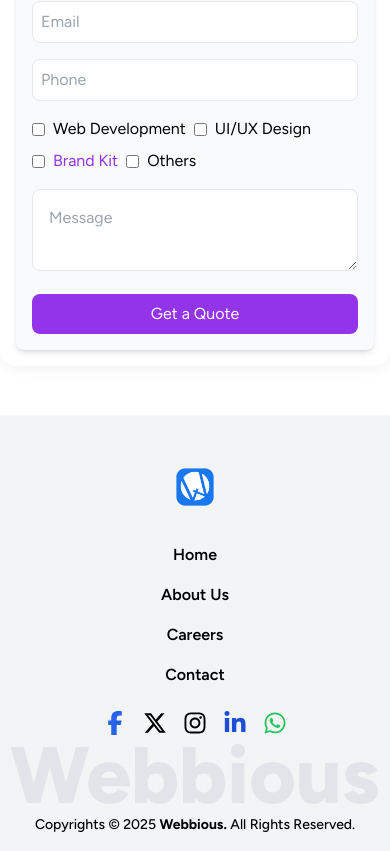
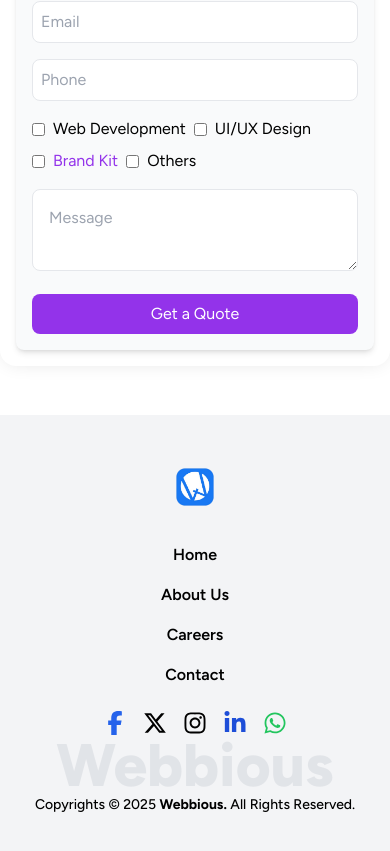
Before and after one commit to pradeep-08/Webbious, a React (Vite) app: page / in a window 390 px wide. Shown: the part 5474-6325 px from the top of the page. Built offline with nearby package versions, Linux system fonts and the light colour scheme.

Commit message:
footer bug has been fixed

```diff
--- a/src/Component/Hero.jsx
+++ b/src/Component/Hero.jsx
@@ -51,7 +51,7 @@
       <div className="relative flex items-center justify-center lg:justify-start min-h-[75vh] px-6 lg:px-24 py-12">
         <div className="max-w-4xl w-full text-center lg:text-left text-gray-100 sm:text-black transition-colors duration-500">
 
-          <div className="bg-black bg-opacity-40 p-6 rounded-xl sm:bg-transparent sm:p-0 sm:rounded-none transition-all duration-300">
+          <div className="bg-black h-[400px] bg-opacity-40 p-6 rounded-xl sm:bg-transparent sm:p-0 sm:rounded-none transition-all duration-300">
             <h1 className="text-3xl md:text-4xl lg:text-5xl font-bold leading-tight">
               Empowering Businesses with
               <br />
--- a/src/Component/fotter.jsx
+++ b/src/Component/fotter.jsx
@@ -26,9 +26,10 @@
                 </div>
             </div>
 
-            <div className="text-[80px] md:text-[300px] font-extrabold text-gray-300 text-center opacity-50 select-none leading-none">
+            <div className="text-6xl sm:text-8xl md:text-[150px] lg:text-[220px] xl:text-[300px] font-extrabold text-gray-300 text-center opacity-50 select-none leading-none break-words overflow-hidden">
                 Webbious
             </div>
+
 
             <p className="text-center font-medium text-sm">
                 Copyrights © 2025 <span className="font-bold">Webbious.</span> All Rights Reserved.
```
